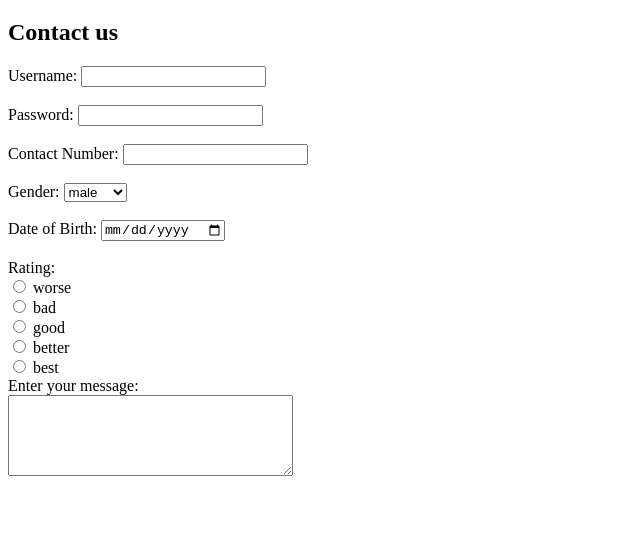
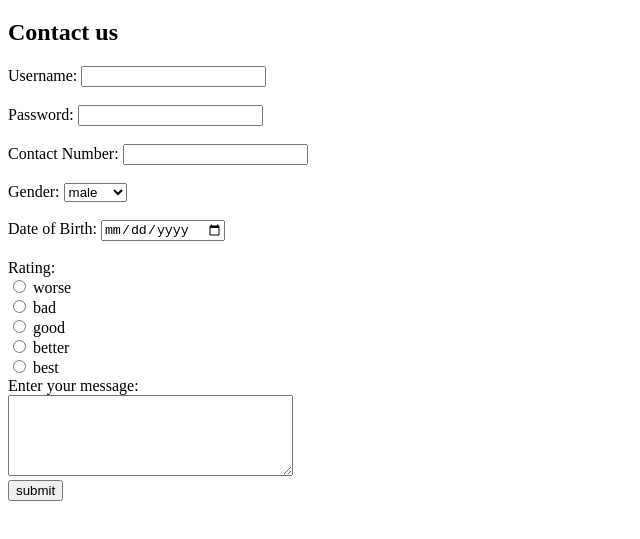
Before and after one commit to Soulistic/web-dev-assignments, a plain HTML site: page form.html in a window 1280 px wide. Shown: the part 61-600 px from the top of the page, without its empty margins (0-640 px from the left). Drawn offline with Linux system fonts and the light colour scheme.

Commit message:
submit button added

```diff
--- a/form.html
+++ b/form.html
@@ -45,7 +45,8 @@
             <input type="radio" name="rating">
             <label for="5">best</label><br>
             <label for="story">Enter your message:</label><br>
-            <textarea id="message" name="story" rows="5" cols="33"></textarea>
+            <textarea id="message" name="story" rows="5" cols="33"></textarea><br>
+            <input type="submit" value="submit">
     </form>
 </body>
 </html>
```
